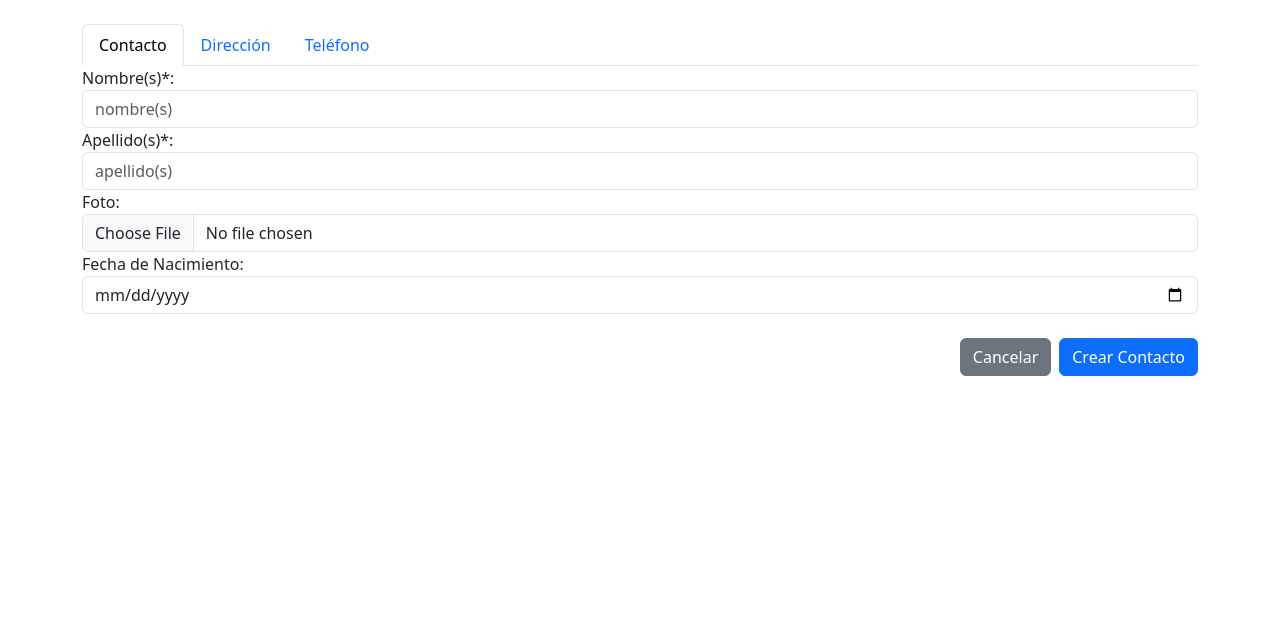
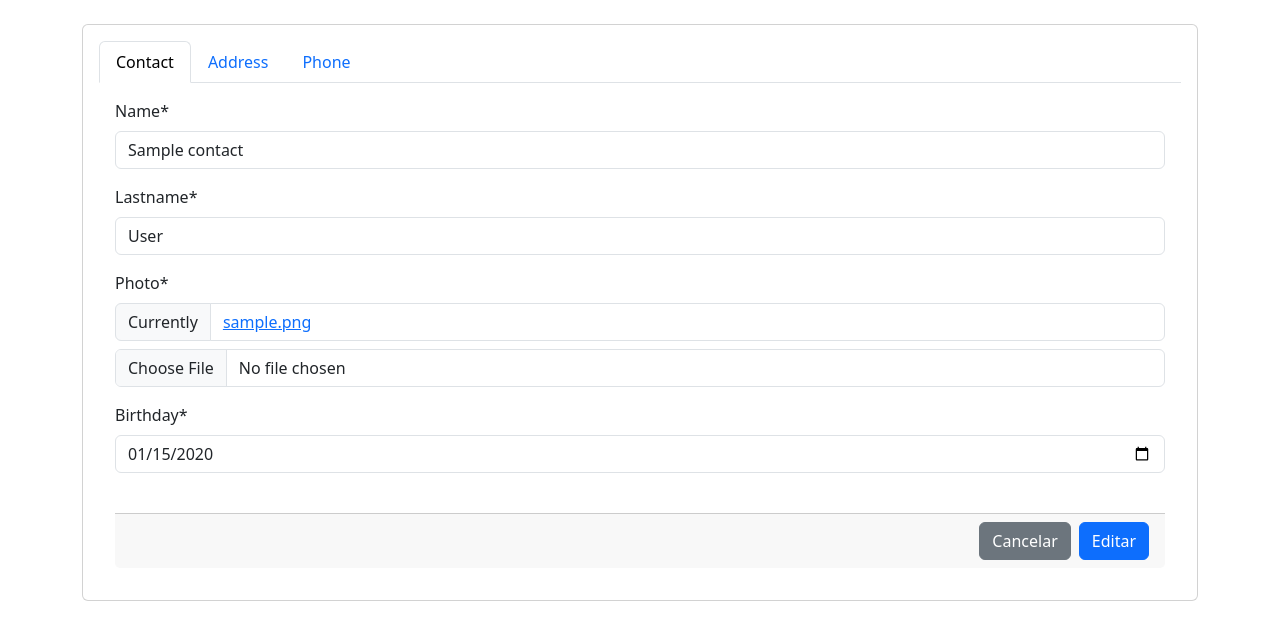
Before and after one commit to ArthurWolf777/test-fullstack, a Django app: page /contacto/editar/1/ in a window 1280 px wide. Shown: the part 56-696 px from the top of the page. Run offline with Django 4.2, Linux system fonts and the light colour scheme; tables that the repository leaves empty hold one stand-in row (values such as "Sample post"); some libraries are stand-ins or nearby versions.

Commit message:
formularios

```diff
--- a/agenda/settings.py
+++ b/agenda/settings.py
@@ -39,7 +39,13 @@ INSTALLED_APPS = [
     'django.contrib.messages',
     'django.contrib.staticfiles',
     'contactos',
+    'crispy_forms',
+    "crispy_bootstrap5",
 ]
+
+CRISPY_ALLOWED_TEMPLATE_PACKS = "bootstrap5"
+
+CRISPY_TEMPLATE_PACK = "bootstrap5"
 
 MIDDLEWARE = [
     'django.middleware.security.SecurityMiddleware',
--- a/contactos/forms.py
+++ b/contactos/forms.py
@@ -1,147 +1,31 @@
+from django.forms import ModelForm, DateInput, TextInput, formset_factory
 from django import forms
-from .models import all_states, phones_types
+from .models import all_states, phones_types, Contact, Address, Phone
+from django.core.validators import RegexValidator
 
+class NewContactForm(ModelForm):
+    class Meta:
+        model = Contact
+        fields = ['name', 'lastname', 'photo', 'birthday']
+        widgets = {
+            'birthday': DateInput(attrs={'type': 'date'}),
+            'name' : TextInput(attrs={'type' : 'text'})
+        }
 
-class NewContactForm(forms.Form):
+class AddressForm(ModelForm):
+    class Meta:
+        model = Address
+        fields = [ 'contact', 'street', 'exterior_number', 'internal_number', 'neighborhood', 'municipality', 'state', 'references']
+        widgets = {
+            'contact': forms.HiddenInput()
+        }
 
-    name = forms.CharField(
-        widget=forms.TextInput(attrs={
-        'class' : 'form-control',
-        'placeholder' : 'nombre(s)',
-        'type' : 'text'
-        }),
-        label = 'Nombre(s)*',
-        max_length = 35,
-        required=True
-    )
+class PhoneForm(ModelForm):
+    class Meta:
+        model = Phone
+        fields = ['contact', 'phone_type_options', 'alias', 'number']
+        widgets = {
+            'contact': forms.HiddenInput()
+        }
 
-    lastname = forms.CharField(
-        widget=forms.TextInput(attrs={
-        'class' : 'form-control',
-        'placeholder' : 'apellido(s)',
-        'type' : 'text'
-        }),
-        label = 'Apellido(s)*',
-        max_length = 35,
-        required=True
-    )
-
-    photo = forms.FileField(
-        widget=forms.FileInput(attrs={
-        'class' : 'form-control'
-        }),
-        label = 'Foto',
-        required=False
-    )
-
-    birthday = forms.DateField(
-        widget=forms.DateInput(attrs={
-        'class' : 'form-control',
-        'type' : 'date'
-        }),
-        label = 'Fecha de Nacimiento',
-        required=True
-    )
-
-
-class AddressForm(forms.Form):
-
-    street = forms.CharField(widget=forms.TextInput(attrs={
-        'class' : 'form-control',
-        'type' : 'text',
-        'placeholder' : 'calle'
-    }),
-    label='Calle*',
-    max_length=40,
-    required=True
-    )
-
-    exterior_number = forms.CharField(widget=forms.NumberInput(attrs={
-        'class' : 'form-control',
-        'type' : 'number',
-        'placeholder' : 'número exterior'
-    }),
-    label='Numero exterior*',
-    max_length=10,
-    required=True
-    )
-
-    internal_number = forms.CharField(widget=forms.NumberInput(attrs={
-        'class' : 'form-control',
-        'type' : 'number',
-        'placeholder' : 'número interior'
-    }),
-    label='Número interior',
-    max_length=5,
-    required=False
-    )
-
-    neighborhood = forms.CharField(widget=forms.TextInput(attrs={
-        'class' : 'form-control',
-        'type' : 'text',
-        'placeholder' : 'colonia'
-    }),
-    label='Colonia*',
-    max_length=60,
-    required=True
-    )
-
-    municipality = forms.CharField(widget=forms.TextInput(attrs={
-        'class' : 'form-control',
-        'type' : 'text',
-        'placeholder' : 'municipio'
-    }),
-    label='Municipio*',
-    max_length=60,
-    required=True
-    )
-
-    state = forms.TypedChoiceField(widget=forms.Select(attrs={
-        'class' :'form-control',
-        'type' : 'select'
-    }),
-    label='Estado*',
-    choices=all_states(),
-    required=True
-    )
-
-    references = forms.CharField(widget=forms.Textarea(attrs={
-        'class' : 'form-control',
-        'type' : 'text',
-        'placeholder' : 'referencias...'
-    }),
-    label='Referencias',
-    required=False,
-    max_length=200
-    )
-
-
-class PhoneForm(forms.Form):
-
-    types = forms.TypedChoiceField(widget=forms.Select(attrs={
-        'class' : 'form-control',
-        'type' : 'select'
-    }),
-    label='Tipo*',
-    choices=phones_types,
-    required=True
-    )
-
-    alias = forms.CharField(widget=forms.TextInput(attrs={
-        'class' : 'form-control',
-        'placeholder' : 'alias'
-    }),
-    label='Alias*',
-    required=True,
-    max_length=30
-    )
-
-    number = forms.CharField(widget=forms.NumberInput(attrs={
-        'class' : 'form-control',
-        'type': 'number',
-        'placeholder' : 'número telefónico'
-    }),
-    label='Numero*',
-    required=True,
-    max_length=10
-    )
+phone_form_set = formset_factory(PhoneForm)
--- a/contactos/models.py
+++ b/contactos/models.py
@@ -36,7 +36,7 @@ class Address(models.Model):
     municipality = models.CharField(max_length=255)
     state = models.IntegerField(choices=states, default=0)
     references = models.TextField()
-    contact = models.ForeignKey(Contact, null=False, on_delete=models.CASCADE)
+    contact = models.OneToOneField(Contact, null=False, on_delete=models.CASCADE)
 
 ############### MODELO TELÉFONO RELACIÓN 1:N
 class Phone(models.Model):
--- a/contactos/templates/edit_contact.html
+++ b/contactos/templates/edit_contact.html
@@ -1,58 +1,62 @@
 {% extends 'layout.html' %}
 
 {% block content %}
-
+{% load crispy_forms_tags %}
+<div class="card">
+    <div class="card-body">
     <ul class="nav nav-tabs" id="myTab" role="tablist">
         <li class="nav-item" role="presentation">
-      <button class="nav-link active" id="home-tab" data-bs-toggle="tab" data-bs-target="#home-tab-pane" type="button" role="tab" aria-controls="home-tab-pane" aria-selected="true">Contacto</button>
+        <button class="nav-link active" id="home-tab" data-bs-toggle="tab" data-bs-target="#home-tab-pane" type="button" role="tab" aria-controls="home-tab-pane" aria-selected="true">Contact</button>
         </li>
         <li class="nav-item" role="presentation">
-      <button class="nav-link" id="profile-tab" data-bs-toggle="tab" data-bs-target="#profile-tab-pane" type="button" role="tab" aria-controls="profile-tab-pane" aria-selected="false">Dirección</button>
+        <button class="nav-link" id="profile-tab" data-bs-toggle="tab" data-bs-target="#profile-tab-pane" type="button" role="tab" aria-controls="profile-tab-pane" aria-selected="false">Address</button>
         </li>
         <li class="nav-item" role="presentation">
-      <button class="nav-link" id="contact-tab" data-bs-toggle="tab" data-bs-target="#contact-tab-pane" type="button" role="tab" aria-controls="contact-tab-pane" aria-selected="false">Teléfono</button>
+        <button class="nav-link" id="contact-tab" data-bs-toggle="tab" data-bs-target="#contact-tab-pane" type="button" role="tab" aria-controls="contact-tab-pane" aria-selected="false">Phone</button>
         </li>
     </ul>
 
-  <div class="tab-content" id="myTabContent">
-    <div class="tab-pane fade show active" id="home-tab-pane" role="tabpanel" aria-labelledby="home-tab" tabindex="0">
-        <form action=" " method="POST">{% csrf_token %}
-            {{ form }}
+    <div class="tab-content " id="myTabContent">
+        <div class="tab-pane fade show active card-body" id="home-tab-pane" role="tabpanel" aria-labelledby="home-tab" tabindex="0">
+                <form action="/contacto/editar/{{ key }}/" method="POST">{% csrf_token %}
+                    {{ form | crispy }}
                     <br>
-            <div class="d-grid gap-2 d-flex justify-content-end ">
+                    <div class="d-grid gap-2 d-flex justify-content-end card-footer">
                         <a class="btn btn-secondary" href="/" role="button">Cancelar</a>
-                <button type="submit" class="btn btn-primary">Crear Contacto</button>
+                        <button type="submit" class="btn btn-primary">Editar</button>
                     </div>
                 </form>
         </div>
-    <div class="tab-pane fade" id="profile-tab-pane" role="tabpanel" aria-labelledby="profile-tab" tabindex="0">
-        <form action=" " method="POST">{% csrf_token %}
-            {{ addressform }}
+        <div class="tab-pane fade card-body" id="profile-tab-pane" role="tabpanel" aria-labelledby="profile-tab" tabindex="0">
+            <form action="/contacto/editar/{{ key }}/" method="POST"> {% csrf_token %}
+                {{ addressform | crispy }}
                 <br>
-            <div class="d-grid gap-2 d-flex justify-content-end ">
+                <div class="d-grid gap-2 d-flex justify-content-end card-footer">
                     <a class="btn btn-secondary" href="/" role="button">Cancelar</a>
-                <button type="submit" class="btn btn-primary">Crear Contacto</button>
+                    <button type="submit" class="btn btn-primary">Editar</button>
                 </div>
             </form>
         </div>
-    <div class="tab-pane fade" id="contact-tab-pane" role="tabpanel" aria-labelledby="contact-tab" tabindex="0">
-        <form action=" " method="POST">{% csrf_token %}
+        <div class="tab-pane fade card-body" id="contact-tab-pane" role="tabpanel" aria-labelledby="contact-tab" tabindex="0">
+            <form action=" " method="POS">
                     <div class="row">
-                    <br>
+
                         <div class="d-grid gap-3 d-flex justify-content-end container">
+
                             <button type="button" class="btn btn-primary">Agregar</button>
                         </div>
                         <div>
-                    {{ phoneform }}<button type="button" class="btn btn-warning">Cancelar</button>
+                        {{ phoneform |crispy }}<button type="button" class="btn btn-warning">Cancelar</button>
                         </div>
                     </div>
                     <br>
-            <div class="d-grid gap-2 d-flex justify-content-end ">
+                <div class="d-grid gap-2 d-flex justify-content-end card-footer">
                     <a class="btn btn-secondary" href="/" role="button">Cancelar</a>
-                <button type="submit" class="btn btn-primary">Crear Contacto</button>
+                    <button type="submit" class="btn btn-primary">Añadir</button>
                 </div>
             </form>
         </div>
     </div>
-
+</div>
+</div>
 {% endblock %}
--- a/contactos/templates/layout.html
+++ b/contactos/templates/layout.html
@@ -1,5 +1,5 @@
 {% load static %}
-
+{% load crispy_forms_tags %}
 <!DOCTYPE html>
 <html lang="es">
 <head>
@@ -23,7 +23,7 @@
     <div class="container">
         <br>
         <div class="row justify-content-center bd-example-snippet">
-            <div class="col-4-md">
+            <div class="col-8-md">
                 {% block content %}
 
                 {% endblock %}
--- a/contactos/views.py
+++ b/contactos/views.py
@@ -14,11 +14,15 @@ def index(request):
 
 
 def New_Contact(request):
-    vista = 'Nuevo Contacto'
+
     new_contact_form = NewContactForm()
-    return render(request, 'new_contact.html', {
-        'vista' : vista,
-        'form': new_contact_form})
+
+    context = {
+        'vista' : 'Nuevo contacto',
+        'form': new_contact_form
+        }
+
+    return render(request, 'new_contact.html', context)
 
 
 
@@ -26,99 +30,87 @@ def save_contact(request):
 
     if request.method == 'POST':
 
-        name = request.POST['name']
-        lastname = request.POST['lastname']
-        photo = request.POST['photo']
-        birthday = request.POST['birthday']
+        form = NewContactForm(request.POST)
 
-        contact = Contact(
-            name = name,
-            lastname = lastname,
-            photo = photo,
-            birthday = birthday
-        )
+        if form.is_valid():
 
-        contact.save()
+            form.save()
 
-        created = Contact.objects.order_by('updated_at').last()
+            created = Contact.objects.order_by('updated_at').last()
 
-        primary_key = created.id
+            primary_key = created.id
 
-        print(created)
-        print(primary_key)
-        return redirect('edit', id=primary_key)
+            print(created)
+            print(primary_key)
+            return  redirect('edit', id=primary_key)
 
 
 def edit_contact(request, id):
+    contact = Contact.objects.get(pk=id)
+    contact_form = NewContactForm(instance=contact)
+    primary_key = contact.id
 
-    contact = Contact.objects.get(pk=id)
+    try:
+        phone = Phone.objects.get(pk=id)
+        phone_form = PhoneForm(instance=phone)
+        phone_form_post = PhoneForm(request.POST, instance=contact)
+        phone_exist = True
 
-    contact.name
-    contact.lastname
-    contact.photo
-    contact.birthday
-    primary_key = contact.id
+    except Phone.DoesNotExist:
+        phone_form = PhoneForm(instance=contact)
+        phone_form_post = PhoneForm(request.POST)
+        phone_exist = False
+
+    try:
+        address = Address.objects.get(contact_id=contact.id)
+        address_form = AddressForm(instance=address)
+        address_form_post = AddressForm(request.POST, instance=address)
+        address_exist = True
+
+    except Address.DoesNotExist:
+        address_form = AddressForm(initial={'contact':contact})
+        address_form_post = AddressForm(request.POST)
+        address_exist = False
+
+
+    context = {
+        'addressform': address_form,
+        'form': contact_form,
+        'phoneform': phone_form,
+        'vista': 'Editar',
+        'key': primary_key
+    }
+
 
     if request.method == 'POST':
 
-        phone_form_in = PhoneForm(request.POST)
-        address_form_in = AddressForm(request.POST)
+        contact_form = NewContactForm(request.POST, instance=contact)
+        address_form_post
+        phone_form_post
 
-        if  phone_form_in.is_valid():
+        if contact_form.is_valid():
+            contact_form.save()
+            print('Se editó el contacto')
+            return redirect('edit', id=primary_key)
 
-            phone_type_options = request.POST['types']
-            alias = request.POST['alias']
-            number = request.POST['number']
+        elif address_form_post.is_valid():
+            address_form_post.save()
 
-            phone = Phone(
-                phone_type_options = phone_type_options,
-                alias = alias,
-                number = number,
-                contact_id = primary_key
+            print('Se creó o editó la dirección')
+            return redirect('edit', id=primary_key)
 
-            )
+        elif phone_form_post.is_valid():
+            phone_form_post.save()
 
-            phone.save()
+            print('Se editó el teléfono')
+            return redirect('edit', id=primary_key)
 
+        else:
             return redirect('index')
 
-        elif address_form_in.is_valid():
+    else:
+        return render(request, 'edit_contact.html', context)
 
-            street = request.POST['street']
-            exterior_number = request.POST['exterior_number']
-            internal_number = request.POST['internal_number']
-            neighborhood = request.POST['neighborhood']
-            municipality = request.POST['municipality']
-            state = request.POST['state']
-            references = request.POST['references']
-
-            address = Address(
-                street = street,
-                exterior_number = exterior_number,
-                internal_number = internal_number,
-                neighborhood = neighborhood,
-                municipality = municipality,
-                state = state,
-                references = references,
-                contact_id = primary_key
-            )
-
-            address.save()
-
-            return redirect('index')
-
-        return redirect('index')
-
-    vista = 'Editar'
-    addressform = AddressForm()
-    contact_form = NewContactForm()
-    phone_form = PhoneForm()
-
-    return render(request, 'edit_contact.html', {
-        'addressform' : addressform,
-        'form' : contact_form,
-        'phoneform' : phone_form,
-        'vista' : vista})
 
 
 def delete_contact(request, id):
```
Also changed, not shown: contactos/templates/index.html (+14 -9 lines), contactos/templates/new_contact.html (+7 -4 lines), contactos/migrations/0002_alter_address_contact.py (added), contactos/migrations/0003_alter_address_contact.py (added), contactos/migrations/0004_alter_address_contact.py (added), contactos/migrations/0005_alter_address_contact.py (added). Lines whose indentation alone changed are shown as unchanged.
